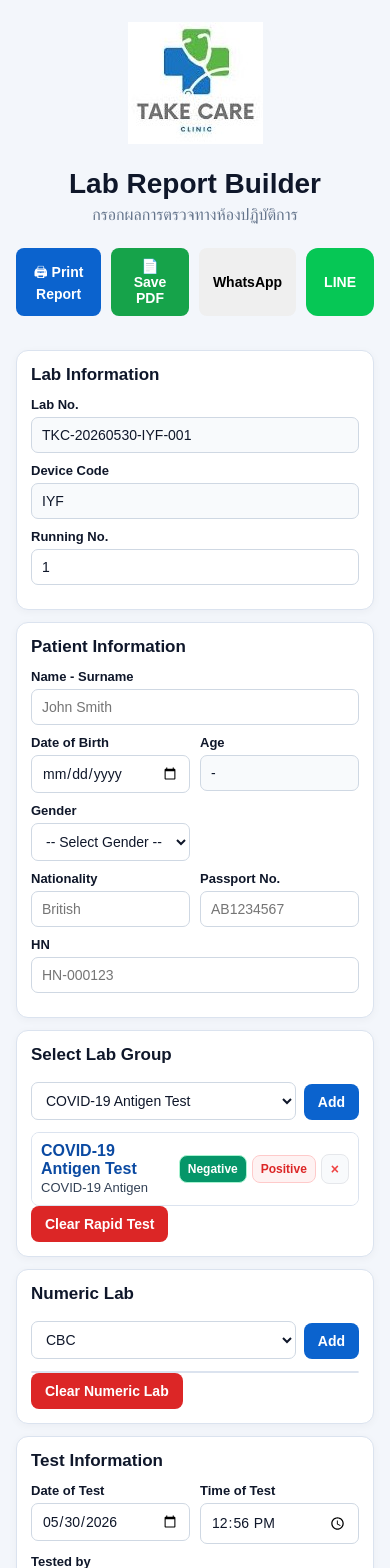
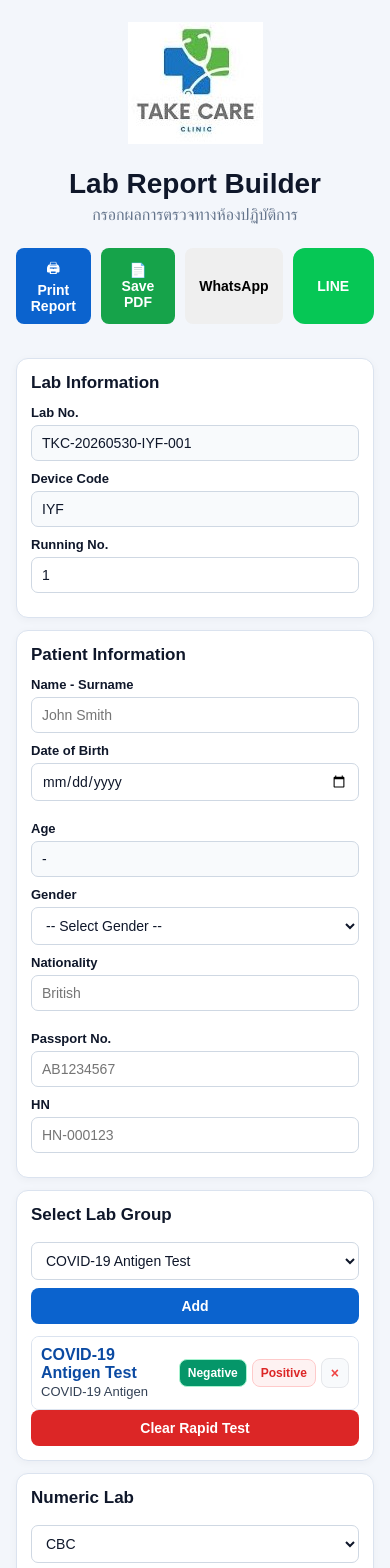
Before and after one commit to pichaiyutna-crypto/takecare-lab-report1, a React (Vite) app: page / in a window 390 px wide. Shown: the top 1568 px of the page. Built offline with nearby package versions, Linux system fonts and the light colour scheme.

Commit message:
Initial lab report app

```diff
--- a/src/App.css
+++ b/src/App.css
@@ -1024,3 +1024,53 @@ button {
 .warning:hover {
   background: #d97706;
 }
+
+.report-scroll {
+  width: 100%;
+  overflow-x: auto;
+}
+
+.paper {
+  width: 794px;
+  min-height: 1123px;
+  flex-shrink: 0;
+}
+
+@media (max-width: 768px) {
+  .workspace {
+    display: block;
+  }
+
+  .controls {
+    width: 100%;
+  }
+
+  .card {
+    width: 100%;
+  }
+
+  .grid-2 {
+    grid-template-columns: 1fr;
+  }
+
+  .row {
+    flex-direction: column;
+  }
+
+  button,
+  input,
+  select,
+  textarea {
+    width: 100%;
+  }
+
+  .report-scroll {
+    overflow-x: auto;
+    padding-bottom: 16px;
+  }
+
+  .paper {
+    width: 794px;
+    min-height: 1123px;
+  }
+}
--- a/src/App.tsx
+++ b/src/App.tsx
@@ -1578,7 +1578,8 @@ while (renderedHeight < canvas.height) {
         </section>
 
 
-        <section className="paper">
+        <section className="report-scroll">
+  <section className="paper">
           <div className="watermark">
             <TakeCareStamp />
           </div>
@@ -1726,7 +1727,8 @@ while (renderedHeight < canvas.height) {
 
           <div className="end-report">*** End of Report ***</div>
         </section>
-      </main>
-    </div>
-  );
-}
+      </section>
+    </main>
+  </div>
+);
+}
```
